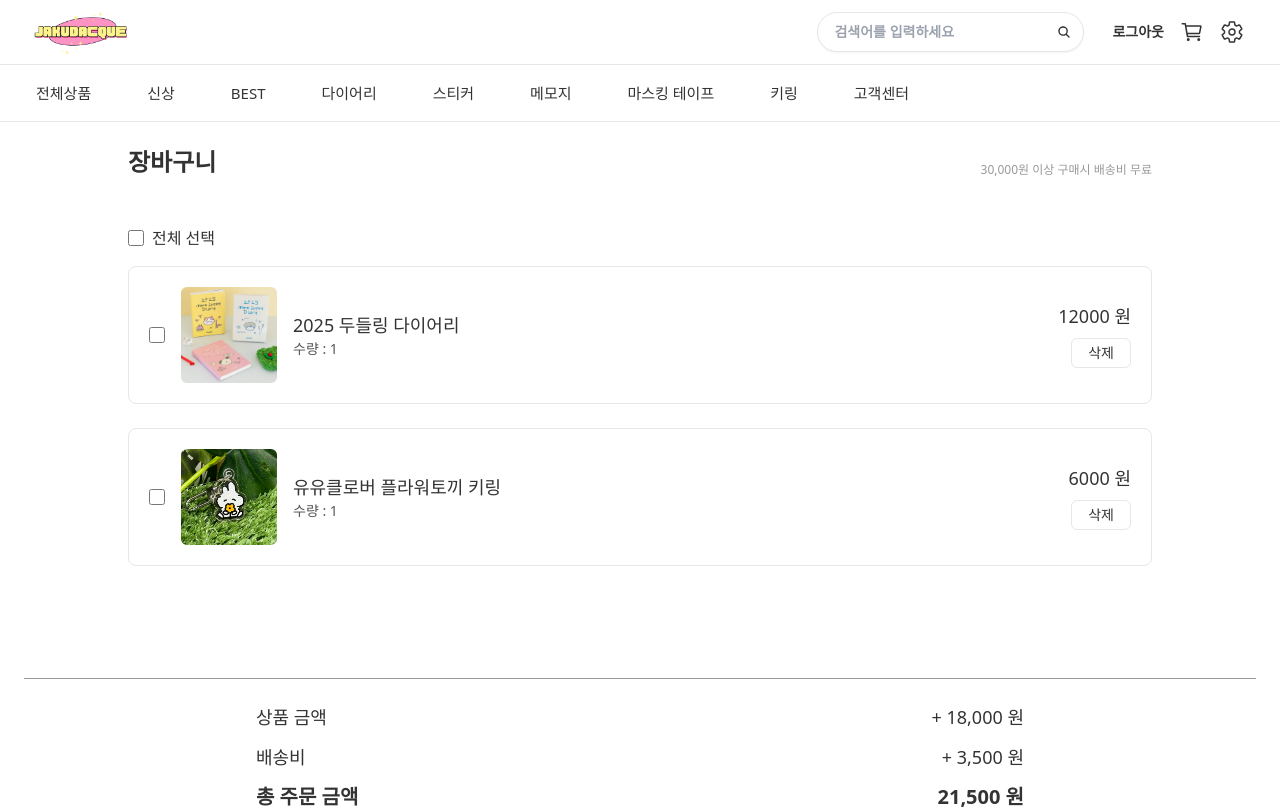
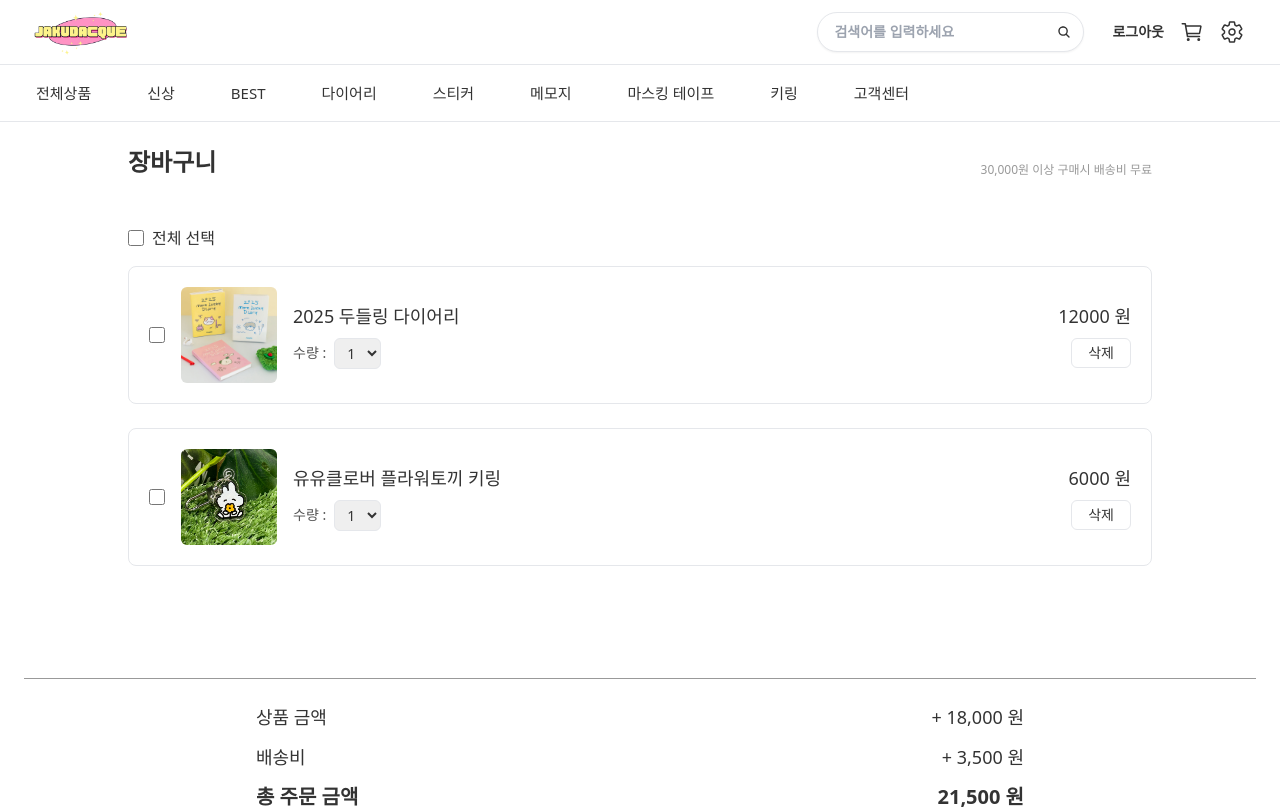
Before and after one commit to FRONTENDBOOTCAMP-11th/Jakudacque, a React (Vite) app: page /cart in a window 1280 px wide. Shown: the top 809 px of the page. Built offline with nearby package versions, Linux system fonts and the light colour scheme; a web font is replaced by a local one.

Commit message:
💄 style : 상품 수량 선택 추가

```diff
--- a/src/pages/product/Cart.jsx
+++ b/src/pages/product/Cart.jsx
@@ -67,9 +67,19 @@ export default function Cart() {
                     <h2 className="text-lg font-medium">
                       <Link to={product.link}>{product.name}</Link>
                     </h2>
-                    <p className="text-sm text-[#555]">
-                      수량 : {product.quantity}
-                    </p>
+                    <div className="flex items-center mt-2">
+                      <span className="text-sm text-[#555] mr-2">수량 :</span>
+                      <select
+                        value={product.quantity}
+                        className="border rounded-md px-2 py-1 text-sm"
+                      >
+                        {[1, 2, 3, 4, 5].map(quantity => (
+                          <option key={quantity} value={quantity}>
+                            {quantity}
+                          </option>
+                        ))}
+                      </select>
+                    </div>
                   </div>
                 </div>
                 <div className="text-right">
@@ -83,7 +93,7 @@ export default function Cart() {
           </div>
         </div>
       ) : (
-        <div className="flex flex-col items-center text-gray-400 my-52">
+        <div className="flex flex-col items-center text-[#999] my-52">
           <IoCartOutline size={56} />
           <p className="mt-4 text-lg">장바구니가 비었습니다</p>
         </div>
```
